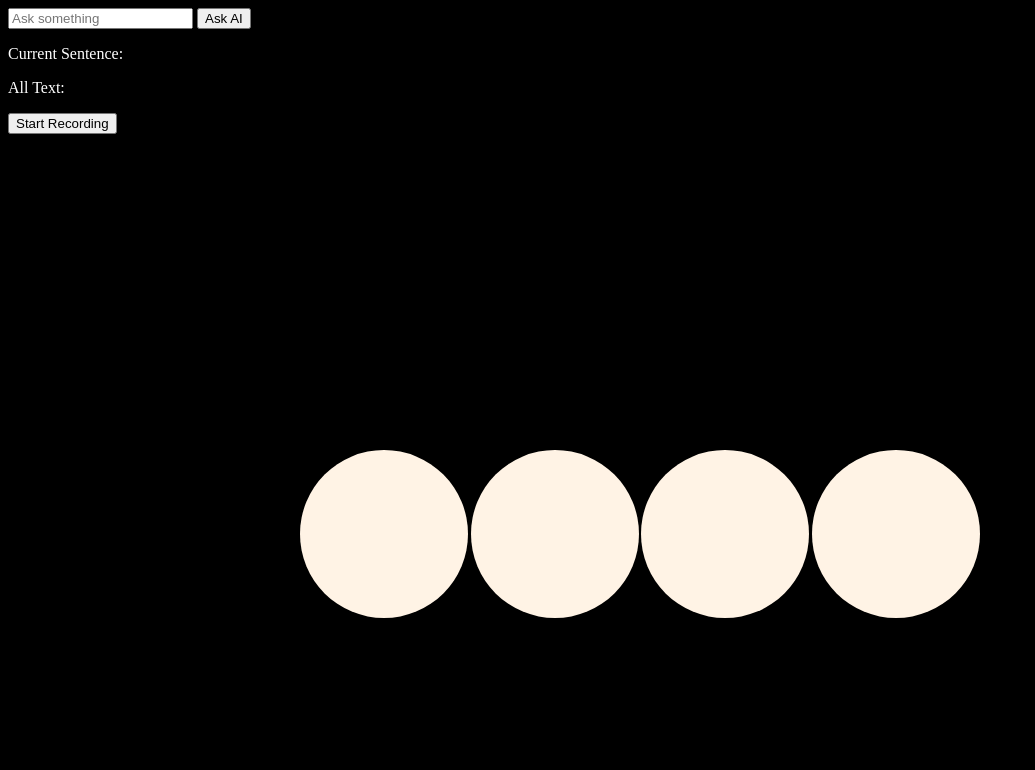
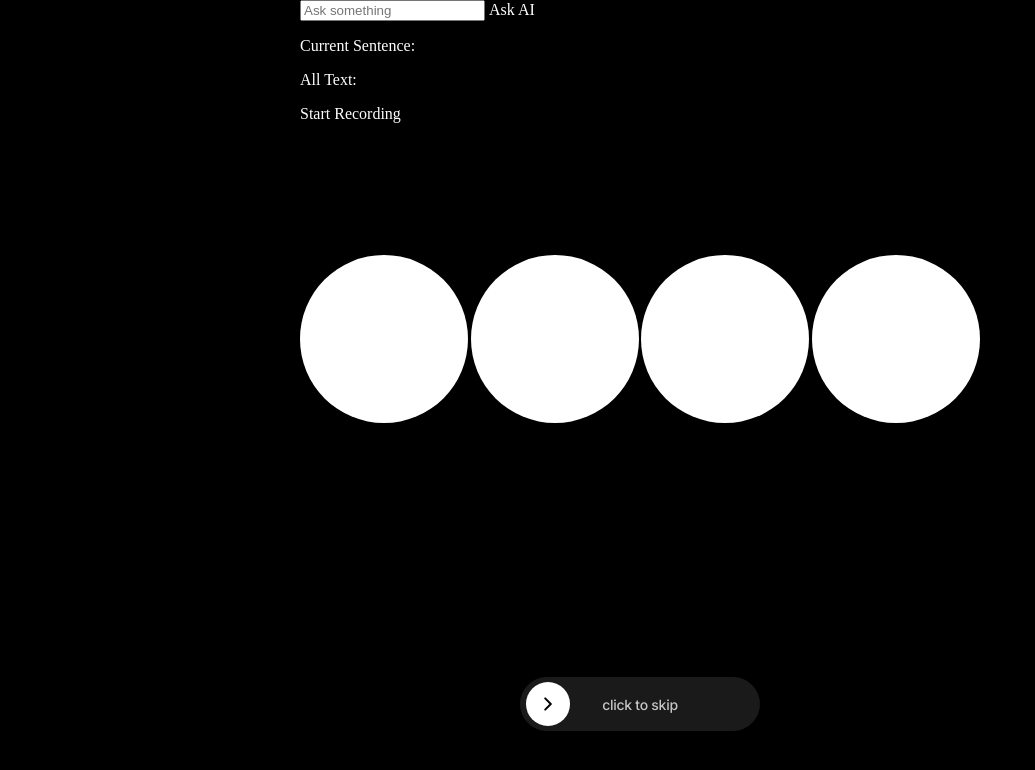
Before and after one commit to margueriteflower/margueritelab, a SvelteKit app: page / in a window 1280 px wide. Shown: the top 770 px of the page, without its empty margins (0-1035 px from the left). Built offline with nearby package versions, Linux system fonts and the light colour scheme.

Commit message:
work in progress input ui

```diff
--- a/src/app.css
+++ b/src/app.css
@@ -1,8 +1,29 @@
+@import url('https://fonts.googleapis.com/css2?family=Inter:wght@100..900&display=swap');
+
 :root {
-	--cream: #fff3e5;
+	--cream: #ffffff;
+}
+
+* {
+	box-sizing: border-box;
 }
 
 body {
 	background-color: black;
 	color: white;
+
+	-webkit-font-smoothing: antialiased;
+	-moz-osx-font-smoothing: grayscale;
+	text-rendering: optimizeLegibility;
+
+	margin: 0;
+	user-select: none;
+	-webkit-user-select: none;
 }
+
+a,
+button {
+	display: inline-block;
+	all: unset;
+	box-sizing: border-box;
+}
--- a/src/lib/components/global/Bubbles.svelte
+++ b/src/lib/components/global/Bubbles.svelte
@@ -12,7 +12,7 @@
 		display: flex;
 		align-items: center;
 		justify-content: space-between;
-		height: 100svh;
+		height: 80svh;
 		flex-direction: row-reverse;
 	}
 
--- /dev/null
+++ b/src/lib/components/global/Input.svelte
@@ -0,0 +1,202 @@
+<script>
+	import gsap from 'gsap';
+	import { onMount } from 'svelte';
+	let ctx = $state();
+	let component = $state();
+
+	onMount(() => {
+		ctx = gsap.context(() => {}, component);
+
+		return () => ctx.revert();
+	});
+
+	const click = () => {
+		ctx.add(() => {
+			const tl = gsap.timeline();
+			const tl2 = gsap.timeline();
+			const tl3 = gsap.timeline();
+
+			tl.to('button', { left: 'initial', right: 6, ease: 'power2.in' });
+			tl.to('.input', {
+				width: 680,
+				duration: 0.7,
+				ease: 'back.out',
+				transformOrigin: 'center center'
+			});
+			tl.set('input', { pointerEvents: 'all' });
+
+			tl2.to('.arrow', { opacity: 0 });
+			tl2.to('.microphone', { opacity: 1 });
+
+			tl3.to('.skip-text', { autoAlpha: 0 });
+			tl3.to('.placeholder', { opacity: 1, delay: 1.5 });
+			tl3.to('.warning', { autoAlpha: 1 });
+		});
+	};
+</script>
+
+<div class="container" bind:this={component}>
+	<!-- svelte-ignore a11y_click_events_have_key_events -->
+	<!-- svelte-ignore a11y_no_static_element_interactions -->
+	<div class="input" onclick={click}>
+		<button>
+			<svg
+				xmlns="http://www.w3.org/2000/svg"
+				width="20"
+				height="20"
+				viewBox="0 0 20 20"
+				fill="none"
+				class="arrow"
+			>
+				<path
+					d="M7.1875 4.375L12.8125 10L7.1875 15.625"
+					stroke="black"
+					stroke-width="2"
+					stroke-linecap="round"
+					stroke-linejoin="round"
+				/>
+			</svg>
+
+			<svg
+				xmlns="http://www.w3.org/2000/svg"
+				width="20"
+				height="20"
+				viewBox="0 0 20 20"
+				fill="none"
+				class="microphone"
+			>
+				<path
+					d="M7.5 17.5H12.5M15 8.125V9.375C15 12.125 12.75 14.375 10 14.375M10 14.375C7.25 14.375 5 12.125 5 9.375V8.125M10 14.375V17.5"
+					stroke="black"
+					stroke-linecap="round"
+					stroke-linejoin="round"
+				/>
+				<path
+					d="M9.99999 12.5C9.58751 12.499 9.17942 12.4152 8.79996 12.2535C8.42049 12.0918 8.07739 11.8555 7.79101 11.5586C7.20478 10.9673 6.8756 10.1686 6.87499 9.33593V4.99999C6.87339 4.58916 6.95313 4.18208 7.10961 3.80222C7.26609 3.42235 7.49621 3.07722 7.78671 2.78671C8.07722 2.49621 8.42235 2.26609 8.80221 2.10961C9.18208 1.95313 9.58916 1.87339 9.99999 1.87499C11.7523 1.87499 13.125 3.24765 13.125 4.99999V9.33593C13.125 11.0805 11.723 12.5 9.99999 12.5Z"
+					fill="black"
+				/>
+			</svg>
+		</button>
+		<div class="skip-text">click to skip</div>
+		<input type="text" name="" id="" placeholder="Ask anything about our agency" />
+		<div class="placeholder">Ask anything about our agency</div>
+	</div>
+
+	<div class="warning">Our AI can make mistakes. Verify it’s outputs.</div>
+</div>
+
+<style>
+	.input {
+		display: flex;
+		width: 240px;
+		height: 54px;
+		padding: 0px 20px;
+		justify-content: flex-start;
+		align-items: center;
+		gap: 10px;
+		border-radius: 999px;
+		background: rgba(255, 255, 255, 0.1);
+		backdrop-filter: blur(20px);
+		position: relative;
+		cursor: pointer;
+		margin: auto;
+		will-change: width;
+		flex-grow: 1;
+	}
+
+	input {
+		all: unset;
+		pointer-events: none;
+		/* background-color: red; */
+		width: 100%;
+		height: 100%;
+		color: rgba(255, 255, 255, 1);
+		font-family: 'Inter';
+
+		font-family: 'Inter', sans-serif;
+		font-size: 14px;
+		font-style: normal;
+		font-weight: 500;
+		line-height: normal;
+		letter-spacing: -0.28px;
+
+		&::placeholder {
+			color: rgba(255, 255, 255, 0.75);
+			font-family: 'Inter', sans-serif;
+			font-size: 14px;
+			font-style: normal;
+			font-weight: 500;
+			line-height: normal;
+			letter-spacing: -0.28px;
+			opacity: 0;
+		}
+
+		&:focus + .placeholder {
+			visibility: hidden;
+		}
+	}
+
+	.skip-text {
+		position: absolute;
+		top: 50%;
+		left: 50%;
+		transform: translate(-50%, -50%);
+
+		color: rgba(255, 255, 255, 0.75);
+		font-family: Inter;
+		font-size: 14px;
+		font-weight: 500;
+		letter-spacing: -0.28px;
+	}
+
+	button {
+		min-width: 44px;
+		height: 44px;
+		padding: 12px;
+		border-radius: 999px;
+		background: #ffffff;
+		position: absolute;
+		left: 6px;
+		will-change: right;
+
+		svg {
+			position: absolute;
+			top: 50%;
+			left: 50%;
+			transform: translate(-50%, -50%);
+
+			&.microphone {
+				opacity: 0;
+			}
+		}
+	}
+
+	.placeholder {
+		position: absolute;
+		left: 20px;
+		opacity: 0;
+
+		color: rgba(255, 255, 255, 0.75);
+		font-family: 'Inter', sans-serif;
+		font-size: 14px;
+		font-style: normal;
+		font-weight: 500;
+		line-height: normal;
+		letter-spacing: -0.28px;
+		pointer-events: none;
+	}
+
+	.warning {
+		color: rgba(255, 255, 255, 0.5);
+		font-family: Inter;
+		font-size: 14px;
+		font-style: normal;
+		font-weight: 400;
+		line-height: normal;
+		opacity: 0;
+		visibility: hidden;
+		text-align: center;
+		margin-top: 12px;
+		margin-bottom: 40px;
+	}
+</style>
--- a/src/routes/+page.svelte
+++ b/src/routes/+page.svelte
@@ -2,6 +2,7 @@
 	import Audio from '../lib/components/global/Audio.svelte';
 	import Bubbles from '../lib/components/global/Bubbles.svelte';
 	import gsap from 'gsap';
+	import Input from '../lib/components/global/Input.svelte';
 
 	let textAnswer = $state('');
 	let textInput = $state('');
@@ -179,6 +180,8 @@
 	}
 </script>
 
+<div id="home">
+	<div class="abs">
 		<form
 			onsubmit={(e) => {
 				e.preventDefault();
@@ -196,5 +199,29 @@
 		<p>All Text: {textAnswer}</p>
 
 		<Audio {submitOPENAI} />
+	</div>
 
 	<Bubbles />
+
+	<div class="bottom">
+		<Input />
+	</div>
+</div>
+
+<style>
+	#home {
+		width: 680px;
+		margin: auto;
+		display: flex;
+		flex-direction: column;
+		height: 100svh;
+	}
+
+	.bottom {
+		background-color: black;
+	}
+
+	.abs {
+		position: absolute;
+	}
+</style>
```
Lines whose indentation alone changed are shown as unchanged.
